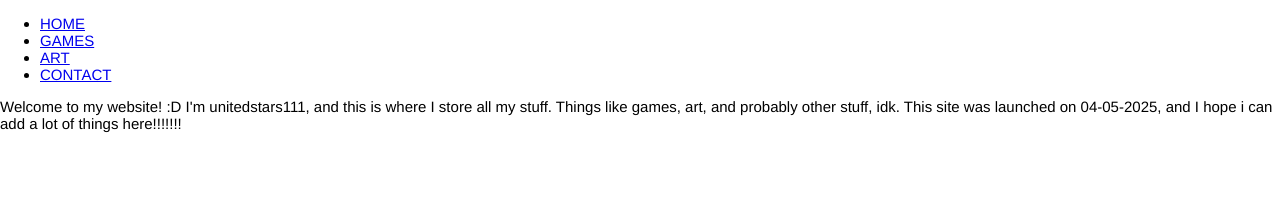
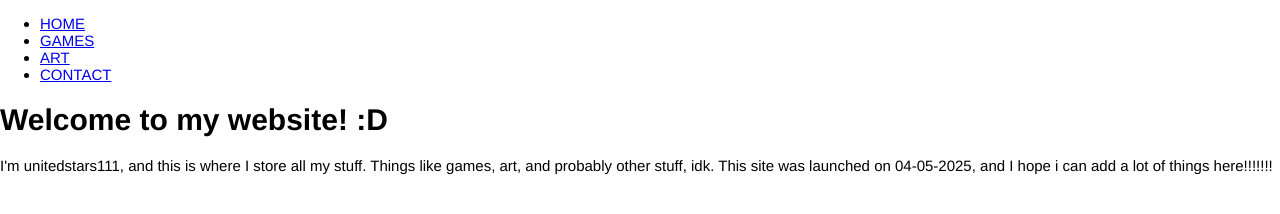
Before and after one commit to UnitedStars111/unitedstars111.github.io, a plain HTML site: page index.html in a window 1280 px wide. Drawn offline with Linux system fonts and the light colour scheme.

Commit message:
Update index.html

```diff
--- a/index.html
+++ b/index.html
@@ -24,7 +24,7 @@
     </div>
     <div id="maintext">
       <p id="intro">
-        Welcome to my website! :D
+        <h1>Welcome to my website! :D</h1>
         I'm unitedstars111, and this is where I store all my stuff. Things like games, art, and probably other stuff, idk. This site was launched on 04-05-2025, and I hope i can add a lot of things here!!!!!!!
       </p>
     </div>
```
